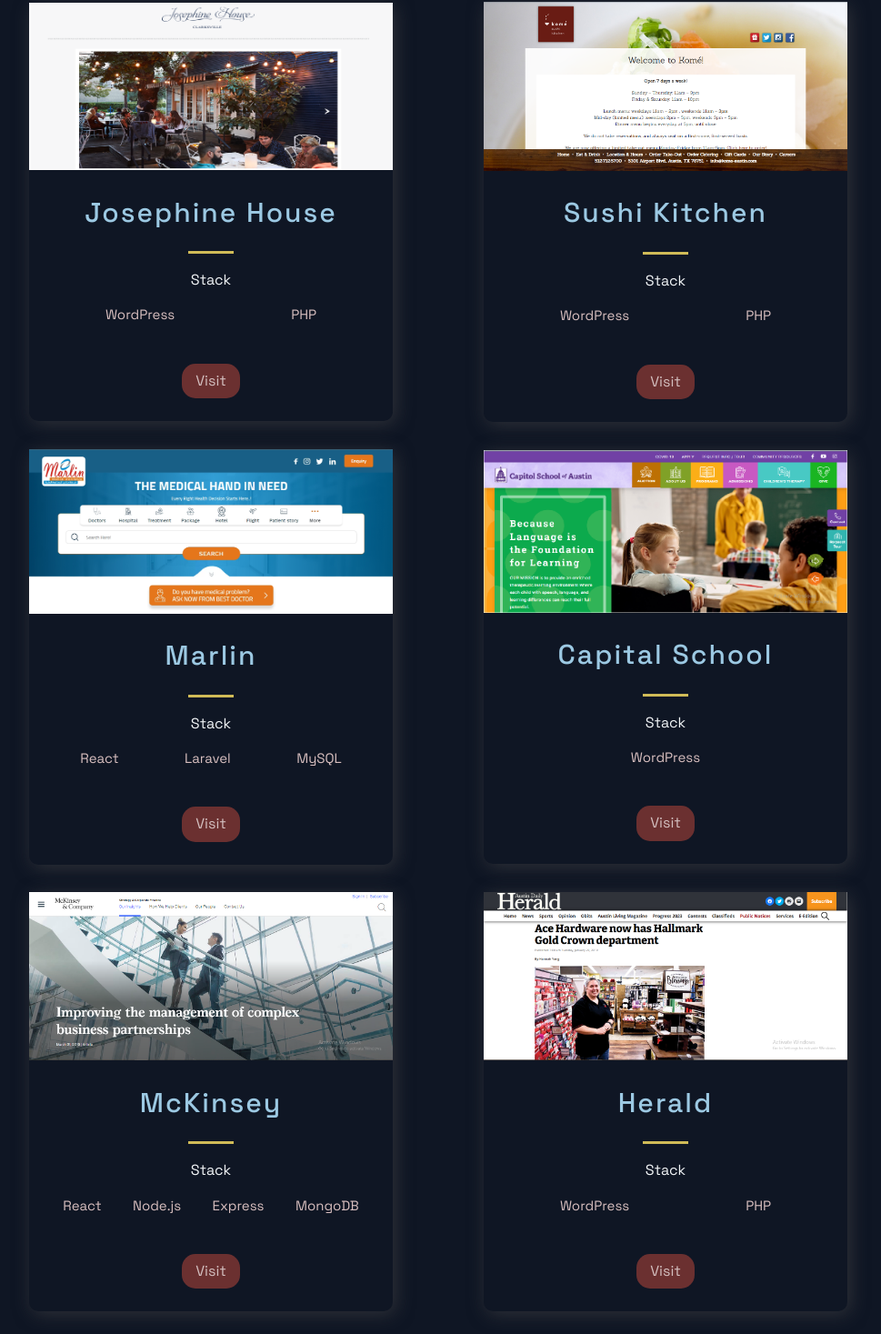
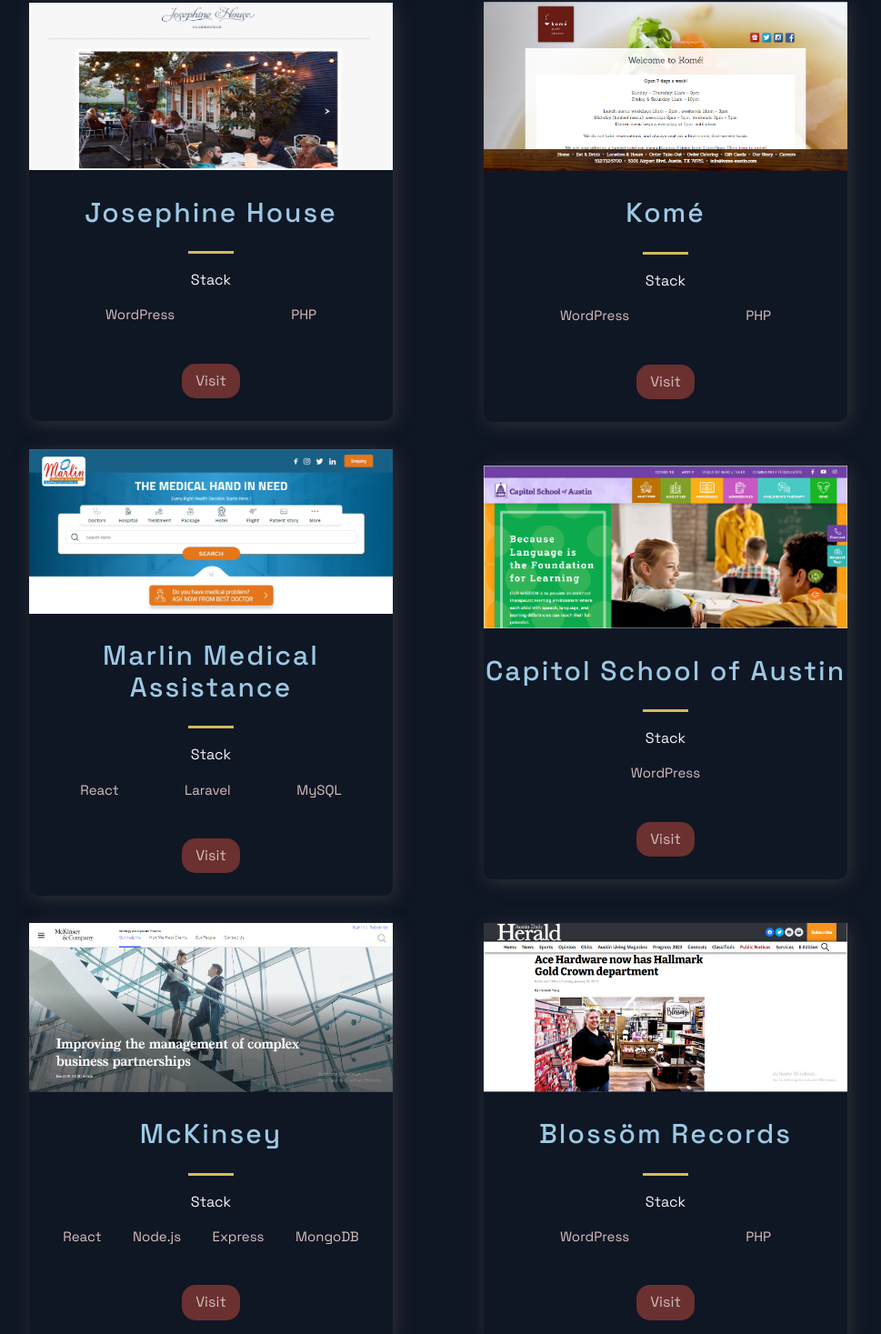
Before and after one commit to EdenSea333/portfolio_website, a Next.js app: page / in a window 1280 px wide. Shown: the part 1324-2791 px from the top of the page at 91% size, without its empty margins (158-1127 px from the left). Built offline with nearby package versions, Linux system fonts and the light colour scheme.

Commit message:
change company name

```diff
--- a/src/constants/constants.js
+++ b/src/constants/constants.js
@@ -24,15 +24,15 @@ export const projects = [
     id: 2,
   },
   {
-    title: 'Sushi Kitchen',
+    title: 'Komé',
     description: "That's a small restaurant in Austin. This website provides food listing and advertising. This website looks like simple and clean. Customers can join other restaurants through this site. They can find food they want details. It is based on WordPress.",
     image: '/images/Kome_Sushi.png',
     tags: ['WordPress', 'PHP'],
-    visit: 'https://www.kome-austin.com/miso/',
+    visit: 'https://www.kome-austin.com/',
     id: 3,
   },
   {
-    title: 'Marlin',
+    title: 'Marlin Medical Assistance',
     description: "That's a small restaurant in Austin. This website provides food listing and advertising. This website looks like simple and clean. Customers can join other restaurants through this site. They can find food they want details. It is based on WordPress.",
     image: '/images/Marlin.png',
     tags: ['React', 'Laravel', 'MySQL'],
@@ -40,7 +40,7 @@ export const projects = [
     id: 4,
   },
   {
-    title: 'Capital School',
+    title: 'Capitol School of Austin',
     description: "That's a small restaurant in Austin. This website provides food listing and advertising. This website looks like simple and clean. Customers can join other restaurants through this site. They can find food they want details. It is based on WordPress.",
     image: '/images/capital_school.png',
     tags: ['WordPress'],
@@ -52,15 +52,15 @@ export const projects = [
     description: "That's a small restaurant in Austin. This website provides food listing and advertising. This website looks like simple and clean. Customers can join other restaurants through this site. They can find food they want details. It is based on WordPress.",
     image: '/images/Mc_kinsey.png',
     tags: ['React', 'Node.js', 'Express', 'MongoDB'],
-    visit: 'https://www.mckinsey.com/capabilities/strategy-and-corporate-finance/our-insights/improving-the-management-of-complex-business-partnerships',
+    visit: 'https://www.mckinsey.com/',
     id: 6,
   },
   {
-    title: 'Herald',
+    title: 'Blossöm Records',
     description: "That's a small restaurant in Austin. This website provides food listing and advertising. This website looks like simple and clean. Customers can join other restaurants through this site. They can find food they want details. It is based on WordPress.",
     image: '/images/herald.png',
     tags: ['WordPress', 'PHP'],
-    visit: 'https://www.austindailyherald.com/2019/01/a-hallmark-moment-dg-austin-ace-hardware-now-has-hallmark-gold-crown-department/',
+    visit: 'https://blossomrecs.com/',
     id: 7,
   },
 ];
```
Also changed, not shown: 2 other files (tests, documents, lock files or other folders).
